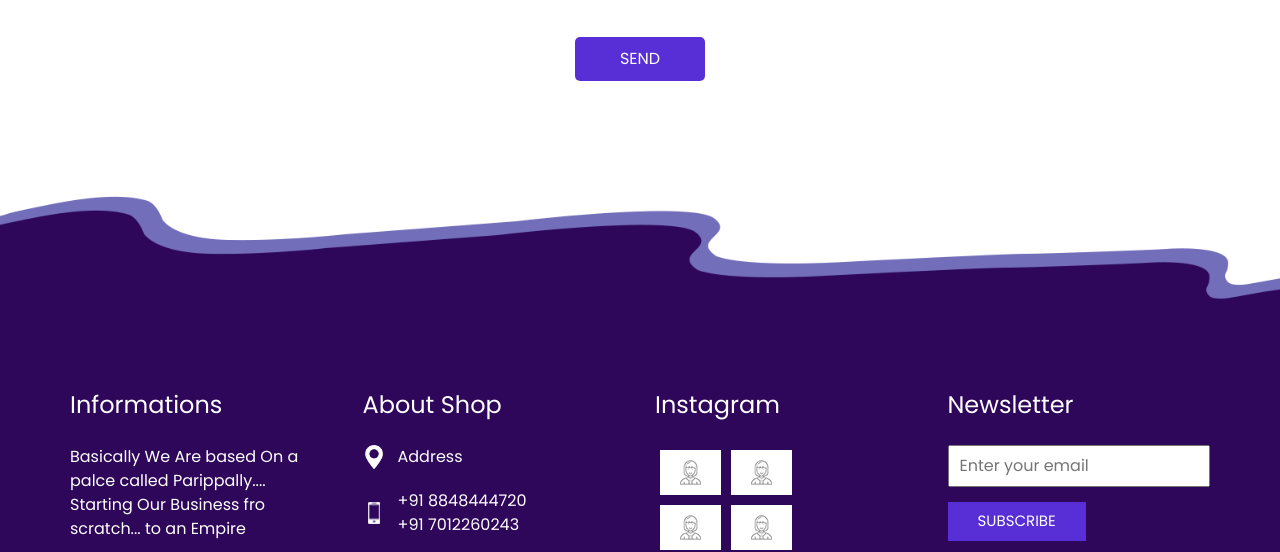
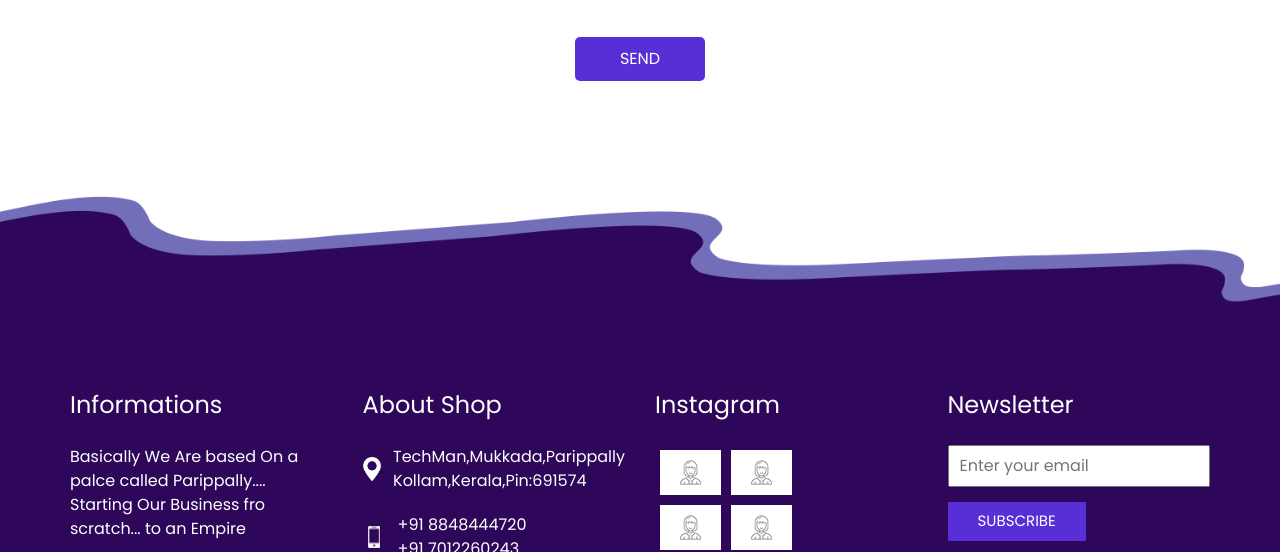
Before and after one commit to sreenathjr/techtopiev2.0, a plain HTML site: page index.html in a window 1280 px wide. Shown: the part 3855-4407 px from the top of the page. Drawn offline with nearby package versions, Linux system fonts and the light colour scheme.

Commit message:
Update index.html

```diff
--- a/index.html
+++ b/index.html
@@ -442,7 +442,7 @@
                   <img src="images/location-white.png" width="18px" alt="">
                 </div>
                 <p>
-                  Address
+                  TechMan,Mukkada,Parippally<br>Kollam,Kerala,Pin:691574
                 </p>
               </div>
               <div>
```
